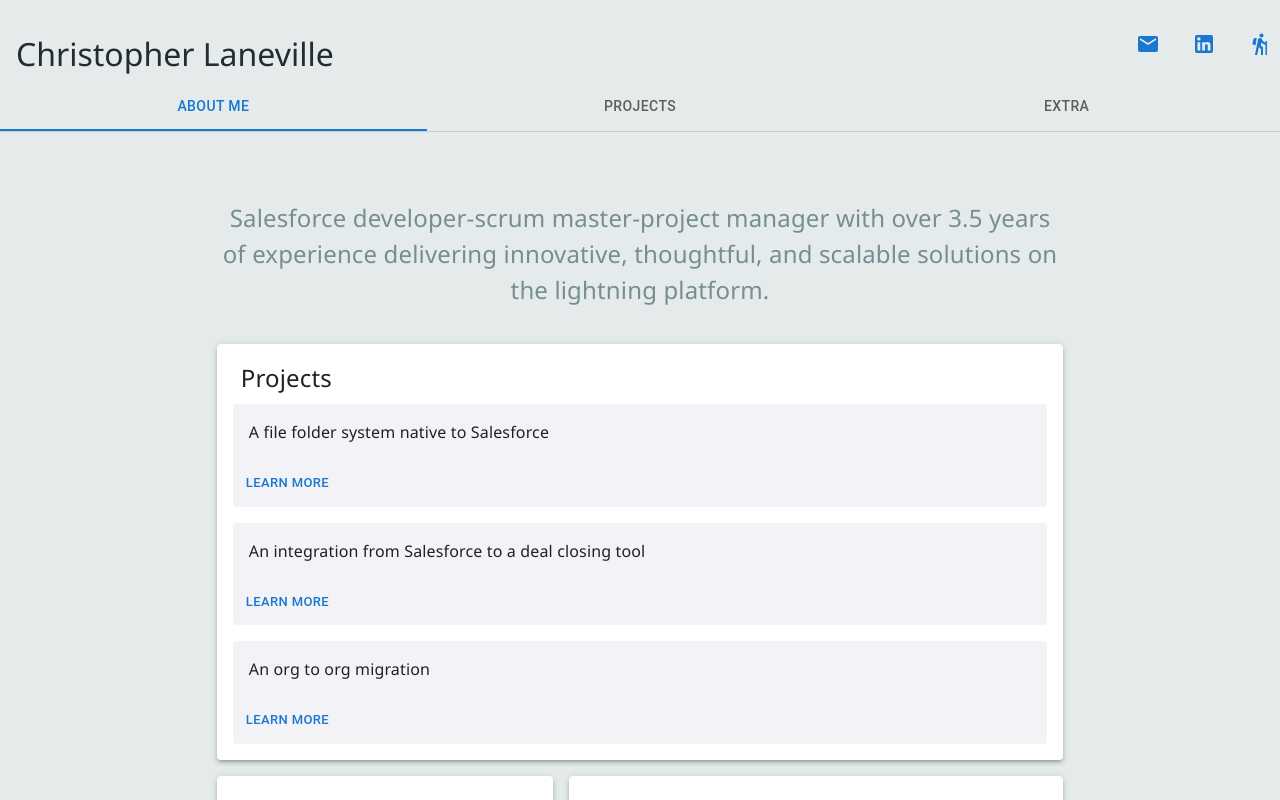
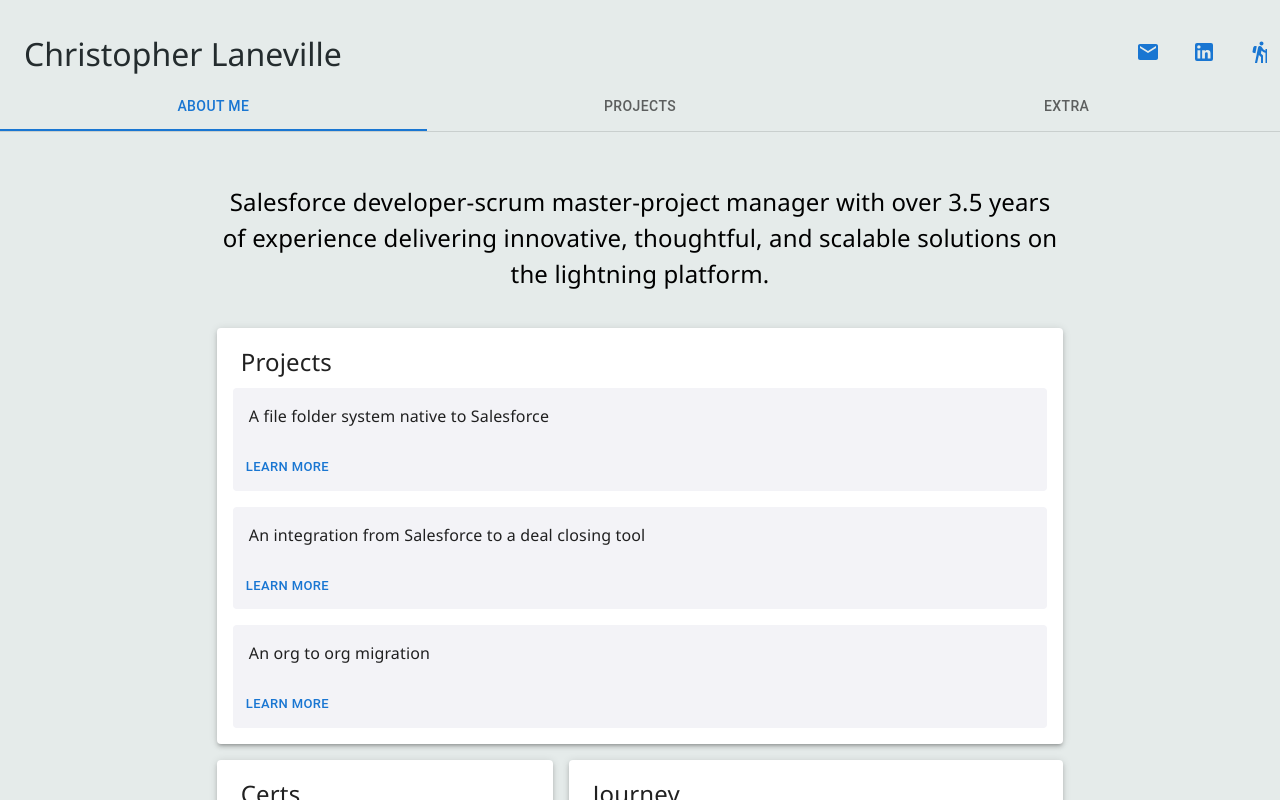
Before and after one commit to lanevillec/portfolio-app, a React (Create React App) app: page / in a window 1280 px wide. Before the commit this address had no page. Shown: the top 800 px of the page. Built offline with nearby package versions, Linux system fonts and the light colour scheme.

Commit message:
navigation and layout tweaks

```diff
--- a/src/App.js
+++ b/src/App.js
@@ -10,8 +10,7 @@
 
 const App = () => {
 
-
-  useEffect(() => {
+  /*useEffect(() => {
     // call api or anything
     console.log("loaded");
     window.addEventListener("scroll", handleScroll);
@@ -31,7 +30,7 @@
       addClasses = false;
       document.getElementById("tabList").classList.remove('docked');
     }
-  }
+  }*/
 
   return (
     <BrowserRouter>
--- a/src/components/navbar.css
+++ b/src/components/navbar.css
@@ -50,7 +50,8 @@
 }
 
 .navLinks {
-    padding-left: 5rem;
+    padding-top: 0.5rem;
+
 }
 
 .contactIcon {
@@ -75,6 +76,7 @@
 
 .nameText {
     margin: 0;
+    padding-left: 0.5rem;
 }
 
 a {
@@ -114,7 +116,7 @@
 
     .nameText {
         text-align: center;
-
+        padding: 0;
     }
 
     .navLinks {
--- a/src/components/navbar.js
+++ b/src/components/navbar.js
@@ -55,11 +55,6 @@
   const handleChange = (event, newValue) => {
     setValue(newValue);
   };
-
-  function handleClick(event) {
-    event.preventDefault();
-    console.info("You clicked a breadcrumb.");
-  }
 
   return (
     <div className="navigation-menu">
--- a/src/pages/AboutMe.css
+++ b/src/pages/AboutMe.css
@@ -3,7 +3,6 @@
     --section-color-1:#FFF;
     --section-color-2: #EFFBF5;
     font-family: 'NotoSans';
-    padding: 1rem;
     display: flex;
     flex-direction: row;
     flex-wrap: wrap;
@@ -14,7 +13,6 @@
 
 .aboutMeComp {
     width:50%;
-    color: var(--hover-font-color);
     margin: 0.25rem;
 }
 
--- a/src/pages/AboutMe.jsx
+++ b/src/pages/AboutMe.jsx
@@ -42,6 +42,7 @@
         sx={{
           display: "flex",
           flexWrap: "wrap",
+          padding: 0,
           justifyContent: "center",
           "& > :not(style)": {
             m: 1,
```
